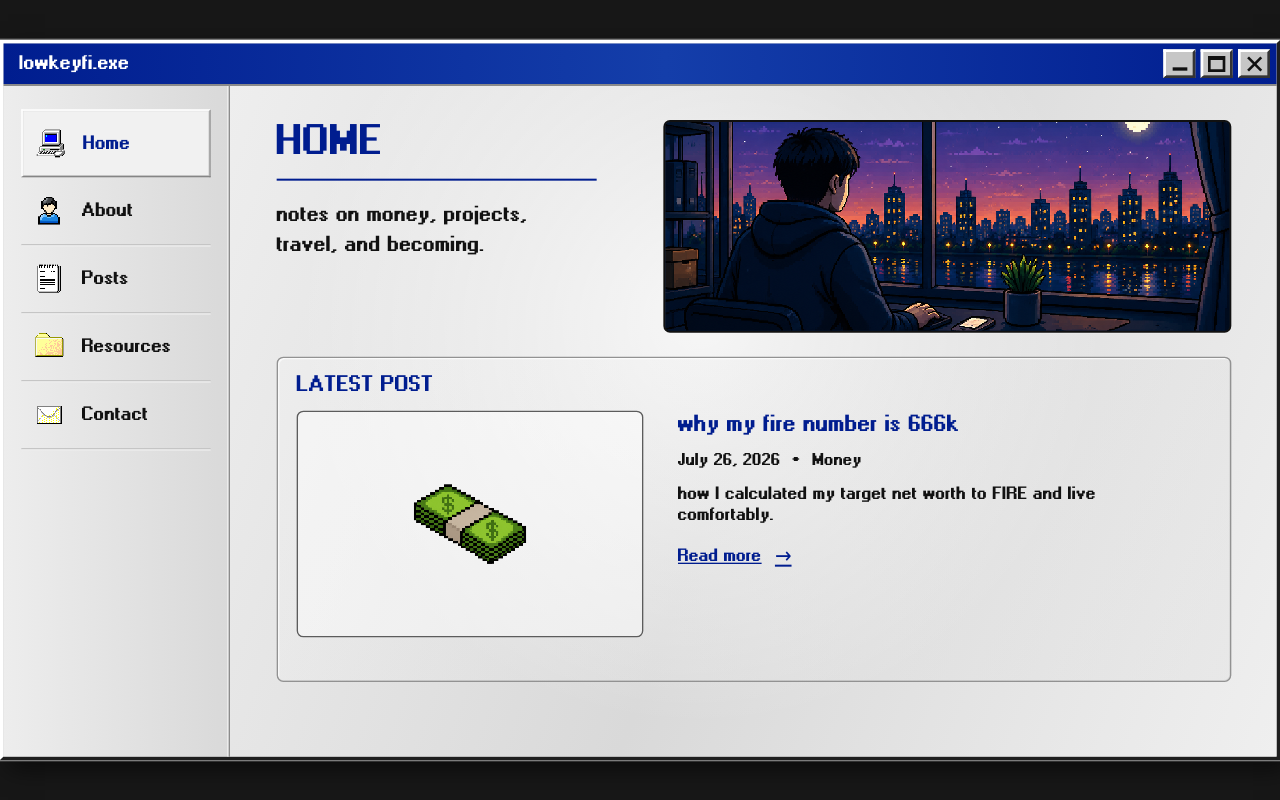
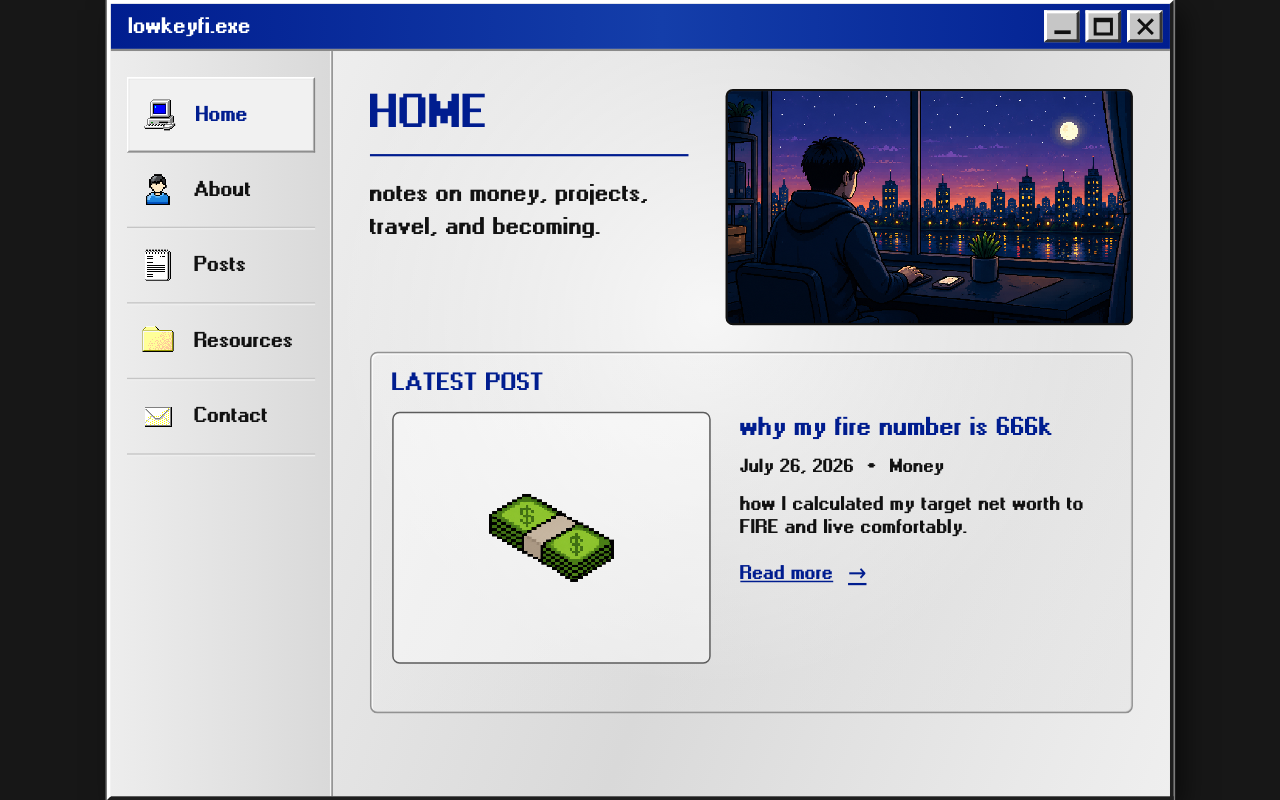
Before and after one commit to canfetipop/lowkeyfisite, a React (Vite) app: page / in a window 1280 px wide. Built offline with nearby package versions, Linux system fonts and the light colour scheme.

Commit message:
Refine PagesCMS help and half-screen layout

```diff
--- a/src/App.jsx
+++ b/src/App.jsx
@@ -12,6 +12,9 @@ import { posts, site } from "./lib/content";
 
 const DESIGN_WIDTH = 1920;
 const DESIGN_HEIGHT = 1080;
+const COMPACT_DESIGN_WIDTH = 1440;
+const COMPACT_ASPECT_RATIO = 1.35;
+const COMPACT_MAX_WIDTH = 1280;
 const MINIMIZED_WIDTH = 720;
 const MINIMIZED_HEIGHT = 74;
 
@@ -74,19 +77,30 @@ export default function LowkeyfiPage() {
   const [route, setRoute] = useState(() => parseRoute(window.location.pathname));
   const [windowScale, setWindowScale] = useState(1);
   const [scaleIsReady, setScaleIsReady] = useState(false);
+  const [isCompactLayout, setIsCompactLayout] = useState(false);
   const [isMinimized, setIsMinimized] = useState(false);
   const [isFullscreen, setIsFullscreen] = useState(Boolean(document.fullscreenElement));
   const [isClosed, setIsClosed] = useState(false);
 
   useEffect(() => {
     function updateWindowScale() {
-      const designWidth = isMinimized ? MINIMIZED_WIDTH : DESIGN_WIDTH;
+      const nextCompactLayout = !isMinimized
+        && (
+          window.innerWidth <= COMPACT_MAX_WIDTH
+          || window.innerWidth / window.innerHeight < COMPACT_ASPECT_RATIO
+        );
+      const designWidth = isMinimized
+        ? MINIMIZED_WIDTH
+        : nextCompactLayout
+          ? COMPACT_DESIGN_WIDTH
+          : DESIGN_WIDTH;
       const designHeight = isMinimized ? MINIMIZED_HEIGHT : DESIGN_HEIGHT;
       const nextScale = Math.min(
         window.innerWidth / designWidth,
         window.innerHeight / designHeight,
       );
 
+      setIsCompactLayout(nextCompactLayout);
       setWindowScale(Math.max(Math.min(nextScale, 1), 0.1));
       setScaleIsReady(true);
     }
@@ -109,9 +123,15 @@ export default function LowkeyfiPage() {
 
   const ActiveView = VIEW_COMPONENTS[route.view] ?? HomeView;
   const frameSize = useMemo(() => ({
-    width: (isMinimized ? MINIMIZED_WIDTH : DESIGN_WIDTH) * windowScale,
+    width: (
+      isMinimized
+        ? MINIMIZED_WIDTH
+        : isCompactLayout
+          ? COMPACT_DESIGN_WIDTH
+          : DESIGN_WIDTH
+    ) * windowScale,
     height: (isMinimized ? MINIMIZED_HEIGHT : DESIGN_HEIGHT) * windowScale,
-  }), [isMinimized, windowScale]);
+  }), [isCompactLayout, isMinimized, windowScale]);
 
   function handleViewChange(viewId, nextContext = {}) {
     const nextPath = routePath(viewId, nextContext);
@@ -146,6 +166,7 @@ export default function LowkeyfiPage() {
     <main
       className="site-stage"
       style={{
+        "--design-width": `${isCompactLayout ? COMPACT_DESIGN_WIDTH : DESIGN_WIDTH}px`,
         "--windows-blue": site.theme.accentColor,
         "--windows-blue-light": site.theme.accentColorLight,
         "--windows-gray": site.theme.windowColor,
@@ -171,7 +192,7 @@ export default function LowkeyfiPage() {
           }}
         >
           <section
-            className={`desktop-window${isMinimized ? " desktop-window--minimized" : ""}`}
+            className={`desktop-window${isMinimized ? " desktop-window--minimized" : ""}${isCompactLayout ? " desktop-window--compact" : ""}`}
             aria-label="Lowkeyfi personal website"
             style={{ transform: `scale(${windowScale})` }}
           >
--- a/src/globals.css
+++ b/src/globals.css
@@ -164,6 +164,53 @@ img {
   grid-template-rows: var(--chrome-height);
   width: 720px;
   height: 74px;
+}
+
+.desktop-window--compact {
+  --sidebar-width: 300px;
+}
+
+.desktop-window--compact .sidebar {
+  padding-right: 22px;
+  padding-left: 22px;
+}
+
+.desktop-window--compact .home-view,
+.desktop-window--compact .posts-view,
+.desktop-window--compact .resources-view,
+.desktop-window--compact .about-view,
+.desktop-window--compact .contact-view,
+.desktop-window--compact .post-reader {
+  padding-right: 50px;
+  padding-left: 50px;
+}
+
+.desktop-window--compact .home-hero {
+  grid-template-columns: 430px minmax(0, 1fr);
+  gap: 50px;
+}
+
+.desktop-window--compact .home-hero__introduction {
+  width: 430px;
+}
+
+.desktop-window--compact .latest-post {
+  grid-template-columns: 430px minmax(0, 1fr);
+  gap: 40px;
+}
+
+.desktop-window--compact .latest-post__image-link {
+  width: 430px;
+}
+
+.desktop-window--compact .contact-view__layout {
+  grid-template-columns: minmax(0, 1fr) 440px;
+  gap: 42px;
+}
+
+.desktop-window--compact .article-split {
+  grid-template-columns: minmax(0, 1fr) 420px;
+  gap: 36px;
 }
 
 /* -------------------------------------------------------------------------- */
```
Also changed, not shown: .pages.yml.
